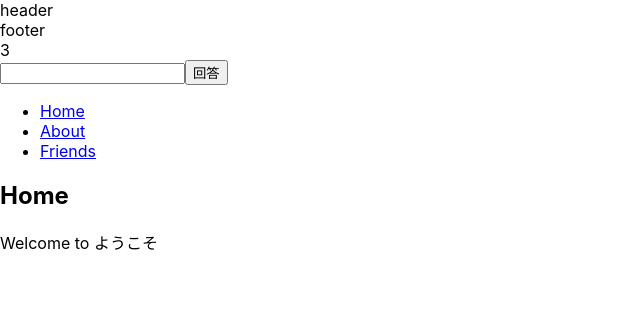
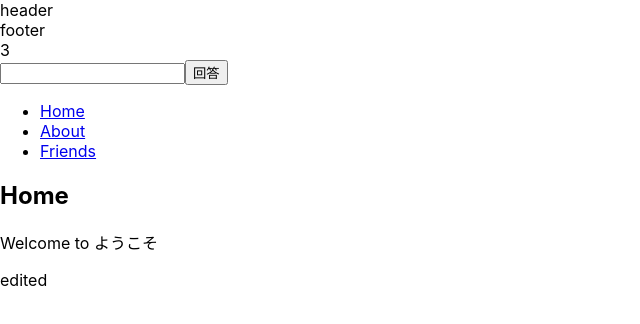
Before and after one commit to HMtsumura/flash-calculation, a React (Create React App) app in the folder sample-project/: page / in a window 1280 px wide. Shown: the top 324 px of the page, without its empty margins (0-640 px from the left). Built offline with nearby package versions, Linux system fonts and the light colour scheme.

Commit message:
config check

```diff
--- a/sample-project/src/App.js
+++ b/sample-project/src/App.js
@@ -28,6 +28,7 @@ const Home = () => (
   <div>
     <h2>Home</h2>
     <p>Welcome to ようこそ</p>
+    <p>edited</p>
   </div>
 )
 const About = () => (
```
